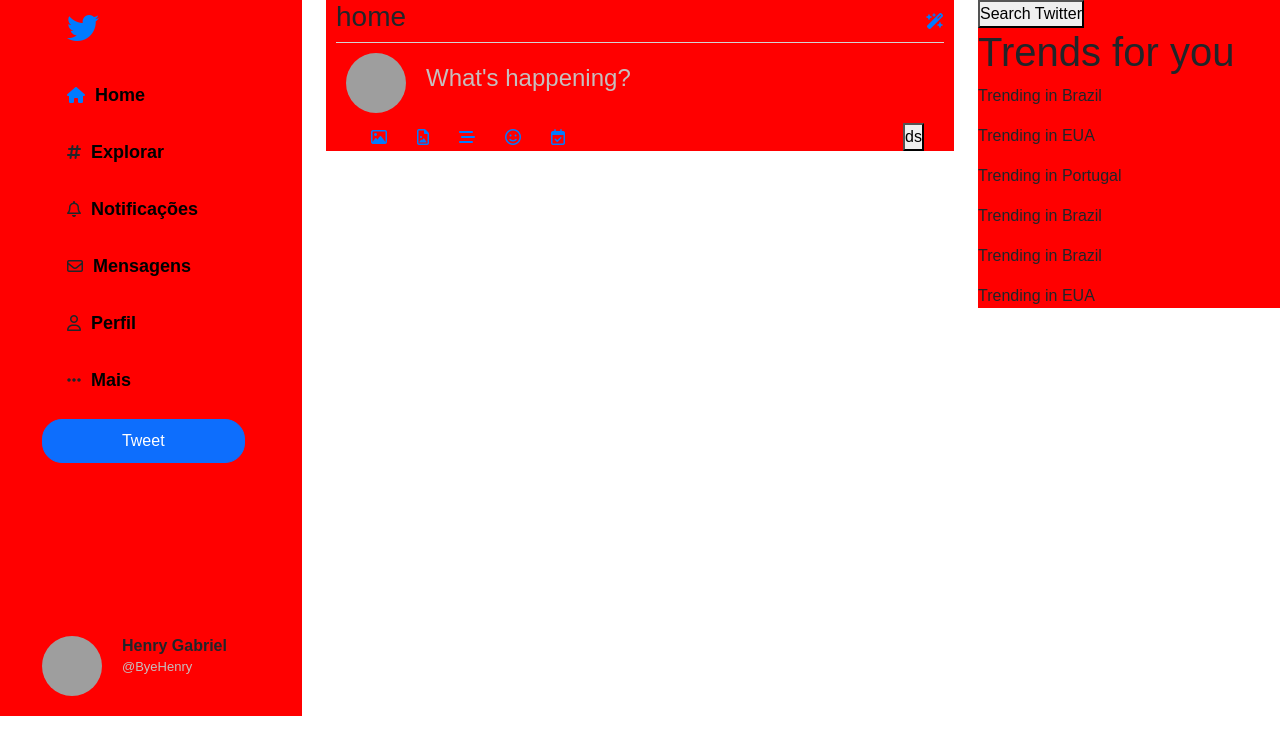
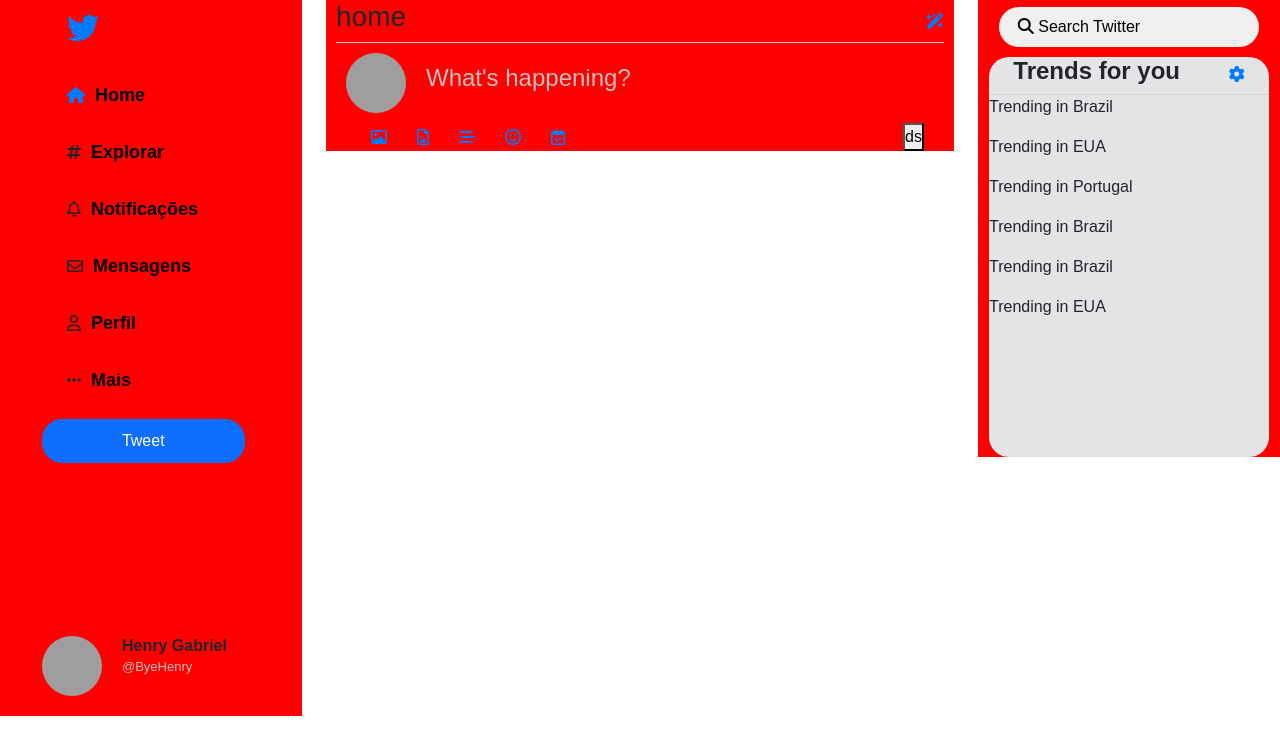
Before and after one commit to HenryGabriell/clone-twitter, a plain HTML site: page index.html in a window 1280 px wide. Drawn offline with nearby package versions, Linux system fonts and the light colour scheme; grey boxes are pictures that could not be loaded.

Commit message:
trabalhando na parte direita, de trend

```diff
--- a/index.html
+++ b/index.html
@@ -66,11 +66,19 @@
         <div class="col-3">
             <!-- começo footer aba lado direito -->
             <footer style="background: red;">
-                <div >
-                    <button>Search Twitter</button>
+                <div id="btnsearch">
+                    <button>
+                        <div>
+                            <i class="fa-solid fa-magnifying-glass"></i>
+                            Search Twitter
+                        </div>
+                    </button>
                 </div>
                 <div id="trend">
-                    <h1>Trends for you</h1>
+                    <div id="trendi">
+                        <h1>Trends for you</h1>
+                        <i class="fa-solid fa-gear blue"></i>
+                    </div>
                     <div class="trendes">
                         <p>Trending in Brazil</p>
                         <h6></h6>
--- a/style.css
+++ b/style.css
@@ -124,3 +124,44 @@
 
 
 /* configurações aba direita tela(trends) */
+
+#trendi{
+    display: flex;
+    align-items: center;
+    justify-content: space-around;
+    border-bottom: 1px solid rgb(211, 211, 211);
+}
+
+#trendi h1{
+    font-size: x-large;
+    font-weight: bold;
+}
+
+#trendi i{
+    margin-bottom: 3px;
+
+}
+
+#trend{
+    margin: 10px auto;
+    width: 280px;
+    height: 400px;
+    background: rgb(228, 228, 230);
+    border-radius: 20px;
+}
+
+#btnsearch{
+    padding-top: 7px;
+    display: flex;
+}
+
+#btnsearch button{
+    margin: 0 auto;
+    width: 260px;
+    height: 40px;
+    border: 0px;
+    border-radius: 20px;
+}
+#btnsearch div{
+    margin-right: 100px;
+}
```
